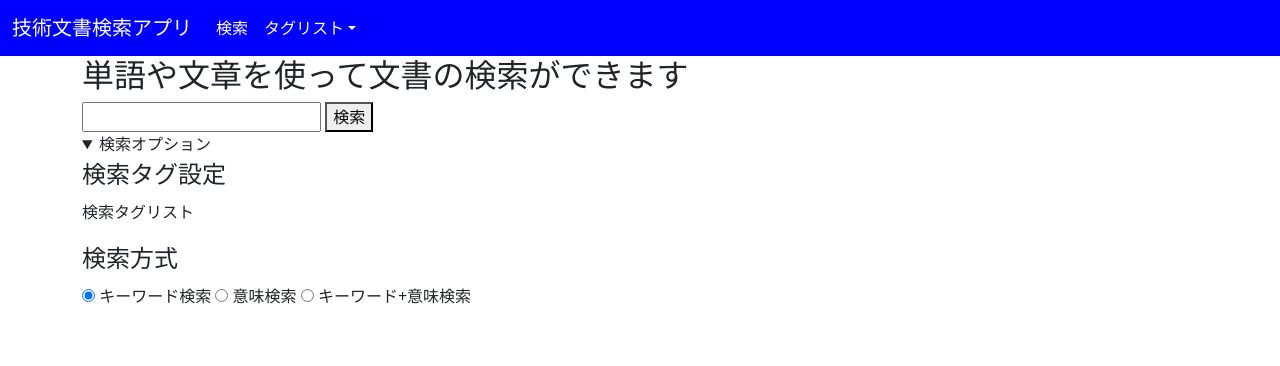
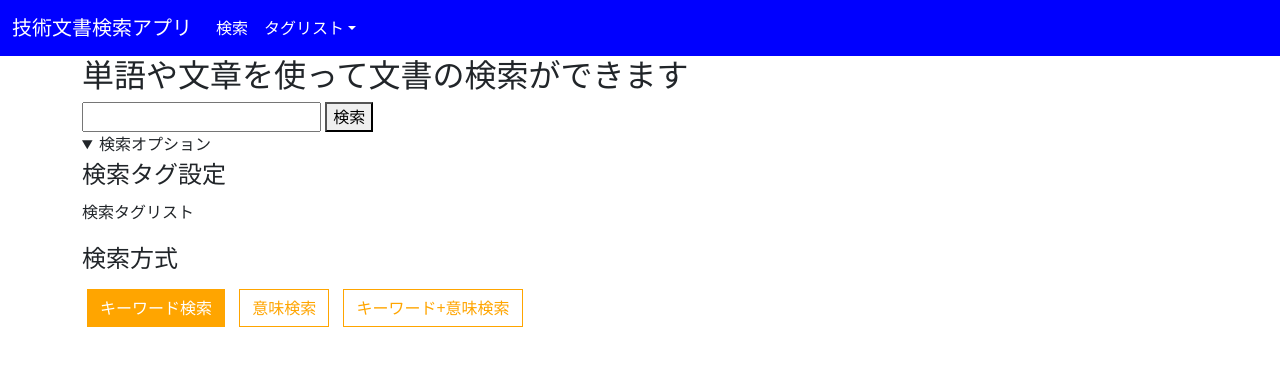
Before and after one commit to y24m007Y/SearchApp, a Python web app: template templates/search_page.html in a window 1280 px wide, after a click on "検索オプション". Shown: the top 366 px of the page. Run offline with Jinja, Linux system fonts and the light colour scheme; the template is opened without the code that fills it, so the values that code supplies are empty.

Commit message:
5th commit from tag_search

```diff
--- a/static/css/style.css
+++ b/static/css/style.css
@@ -2,6 +2,10 @@
 /* チェックボックスを隠す */
 input[type="checkbox"] {
     display: none;
+}
+
+input[type="radio"] {
+  display:none
 }
 
 /* ラベルのデザイン */
@@ -34,9 +38,27 @@ input[type="checkbox"]:checked + .checkbox-label {
     width: 60%
 }
 
-.add_tags_message {
-    color:khaki;
-    font-size:14px;
+.radio-label {
+  display: inline-flex;
+  align-items:center;
+  justify-content: center;
+  margin: 5px;
+  padding: 6px 12px;
+  font-size:16px;
+  color: orange;
+  border: 0.1mm solid orange;
+  border-
+  cursor:pointer;
+  transition:background-color 0.2s, color 0.2s;
+}
+
+.radio-label:hover {
+  background-color: #f1f1f4;
+}
+
+input[type="radio"]:checked + .radio-label {
+  background-color: orange;
+  color:white
 }
 
 .cy {
@@ -45,7 +67,8 @@ input[type="checkbox"]:checked + .checkbox-label {
             border: 1px solid #aaa;
         }
 
-.tag_links:input[type="radio"] {
+.tag:input[type="radio"] {
+  display: none;
 }
         /*
 .checkbox-label{
--- a/templates/search_page.html
+++ b/templates/search_page.html
@@ -23,16 +23,16 @@
                         <fieldset>
                             <legend>検索方式</legend>
                             <div>
-                                <input type="radio" id="arg0" name="argoritm" checked value="0" >
-                                <label for="arg0">キーワード検索</label>
+                                <input type="radio" id="arg0" name="argoritm" checked value="0">
+                                <label for="arg0" class="radio-label">キーワード検索</label>
                                 <input type="radio" id="arg1" name="argoritm" value="1">
-                                <label for="arg1">意味検索</label>
+                                <label for="arg1" class="radio-label">意味検索</label>
                                 <input type="radio" id="arg2" name="argoritm" value="2">
-                                <label for="arg2">キーワード+意味検索</label>
+                                <label for="arg2" class="radio-label">キーワード+意味検索</label>
                             </div>
                         </fieldset>
                 </details>
         </form>
-        <script src="{{ url_for('static', filename='javasctipt/sample.js') }}"></script>
+        <script src="{{ url_for('static', filename='javascript/sample.js') }}"></script>
     </div>
 {% endblock %}
```
Also changed, not shown: static/javascript/tag_links.js (added, +26 -0 lines), static/javasctipt/tag_links.js (deleted, +0 -9 lines), templates/tag_links.html (+7 -5 lines), views.py (+10 -5 lines), static/javascript/sample.js (renamed from static/javasctipt/sample.js).
